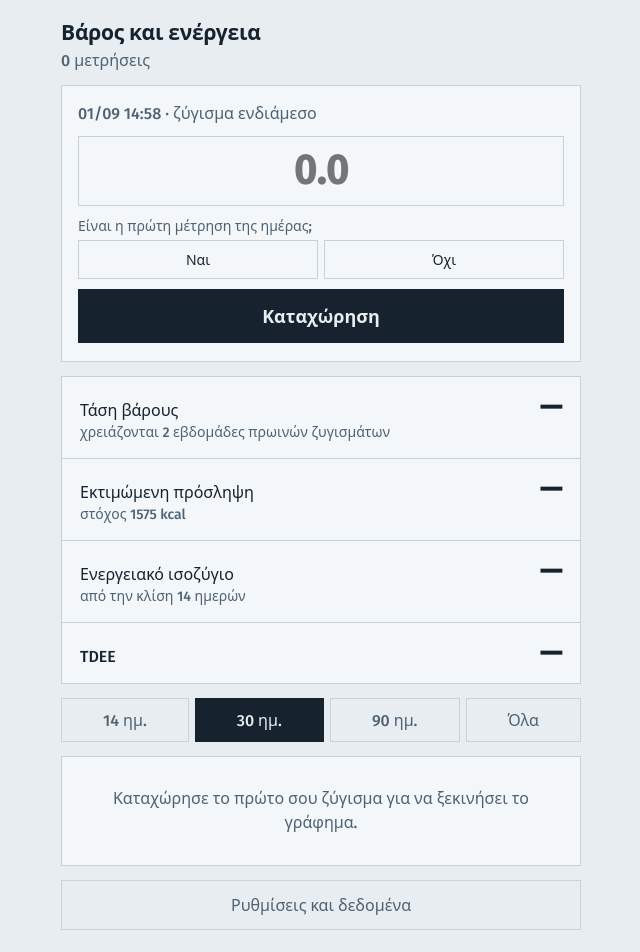
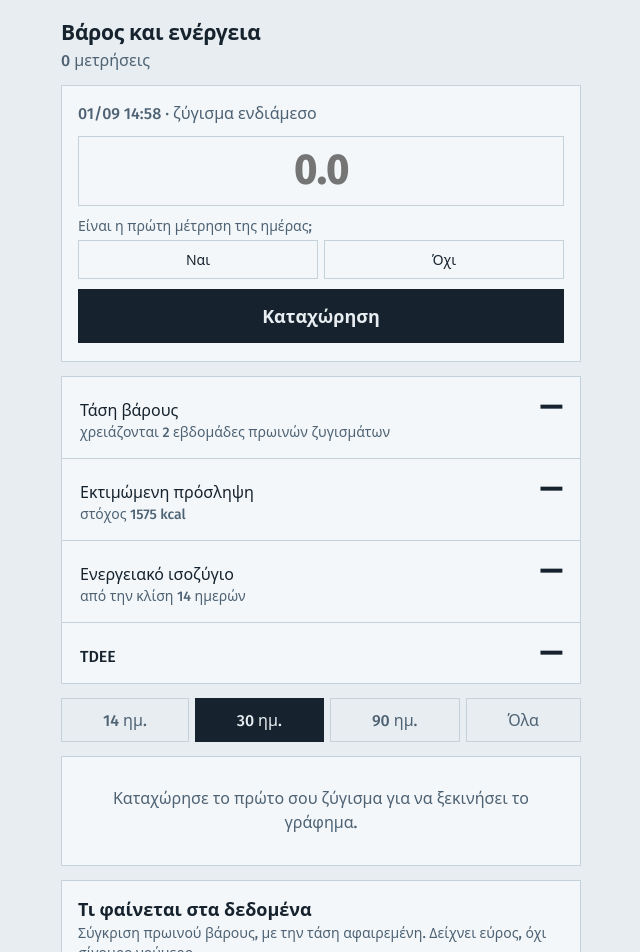
Before and after one commit to zosri/weight-app, a React (Vite) app: page / in a window 1280 px wide. Shown: the top 952 px of the page, without its empty margins (319-959 px from the left). Built offline with nearby package versions, Linux system fonts and the light colour scheme.

Commit message:
Add files via upload

```diff
--- a/src/App.jsx
+++ b/src/App.jsx
@@ -4,12 +4,14 @@ import { loadMeasurements, addMeasurement, deleteMeasurement, loadProfile, saveP
 import { withRoles } from './lib/roles.js'
 import { ewma, slopePerDay, balanceFromSlope } from './lib/trend.js'
 import { bmr, tdee } from './lib/metabolism.js'
-import { QUESTIONS, MAX_SKIPS } from './lib/questions.js'
+import { QUESTIONS, activeQuestions as pickQuestions } from './lib/questions.js'
+import { computeAllInsights } from './lib/insights.js'
 import WeightEntry from './components/WeightEntry.jsx'
 import StatBar from './components/StatBar.jsx'
 import TrendChart from './components/TrendChart.jsx'
 import MeasurementList from './components/MeasurementList.jsx'
 import Settings from './components/Settings.jsx'
+import InsightPanel from './components/InsightPanel.jsx'
 
 const RANGES = [[14, '14 ημ.'], [30, '30 ημ.'], [90, '90 ημ.'], [0, 'Όλα']]
 
@@ -49,7 +51,10 @@ export default function App() {
 
   const steps = estimateSteps(raw, profile)
   const streaks = skipStreaks(raw)
-  const activeQuestions = QUESTIONS.filter((q) => (streaks[q.id] || 0) < MAX_SKIPS)
+  const activeQuestions = pickQuestions(streaks)
+
+  // Τα insights θέλουν τους ρόλους, όχι τις ωμές μετρήσεις.
+  const insights = useMemo(() => computeAllInsights(tagged, QUESTIONS), [tagged])
 
   const currentTdee = last
     ? tdee({ ...profile, weight: last.ewma, steps: steps.value })
@@ -156,6 +161,8 @@ export default function App() {
         <TrendChart points={visible}
                     empty={raw.length ? 'Καμία μέτρηση σε αυτό το διάστημα.' : undefined} />
 
+        <InsightPanel insights={insights} />
+
         <MeasurementList points={points} onDelete={remove} />
 
         <Settings
```
